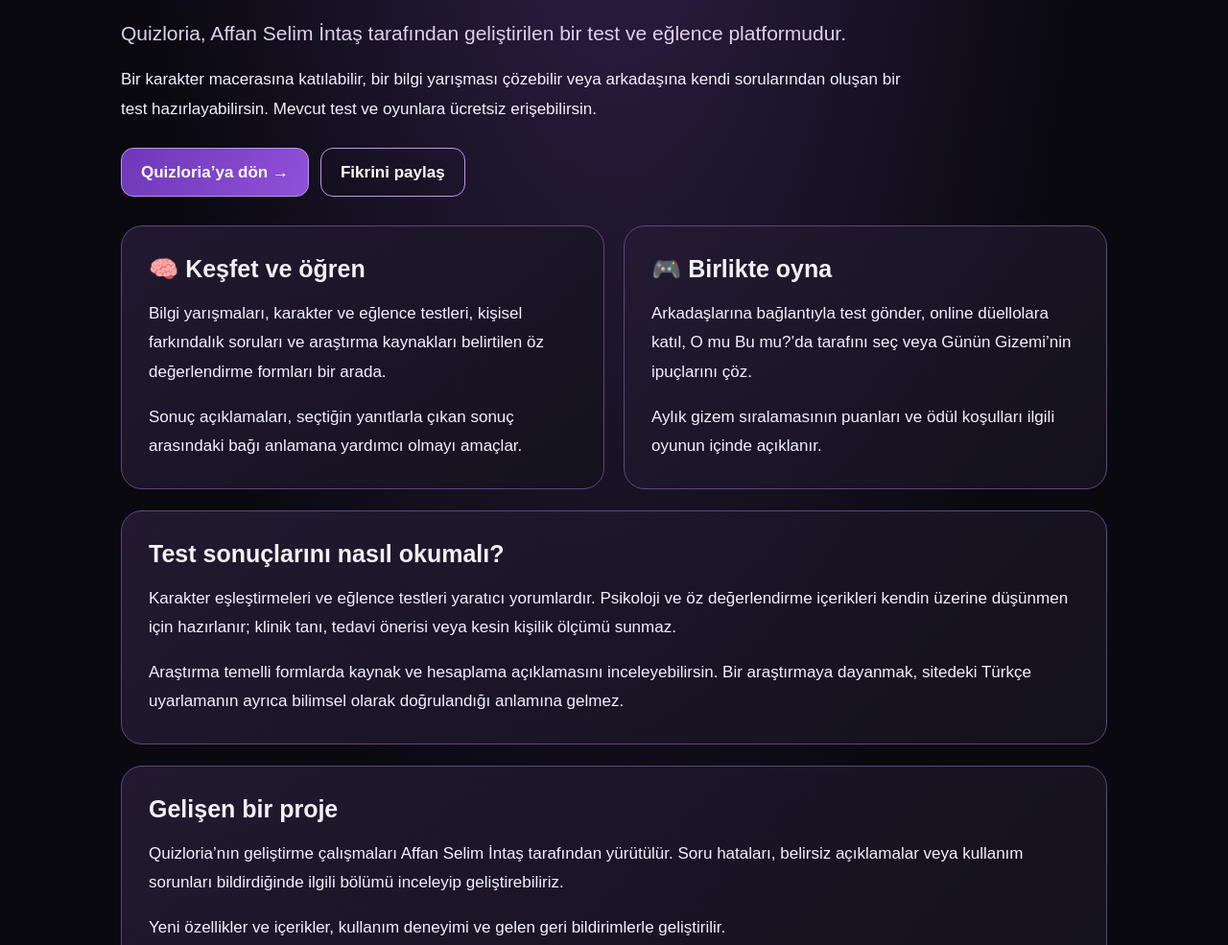
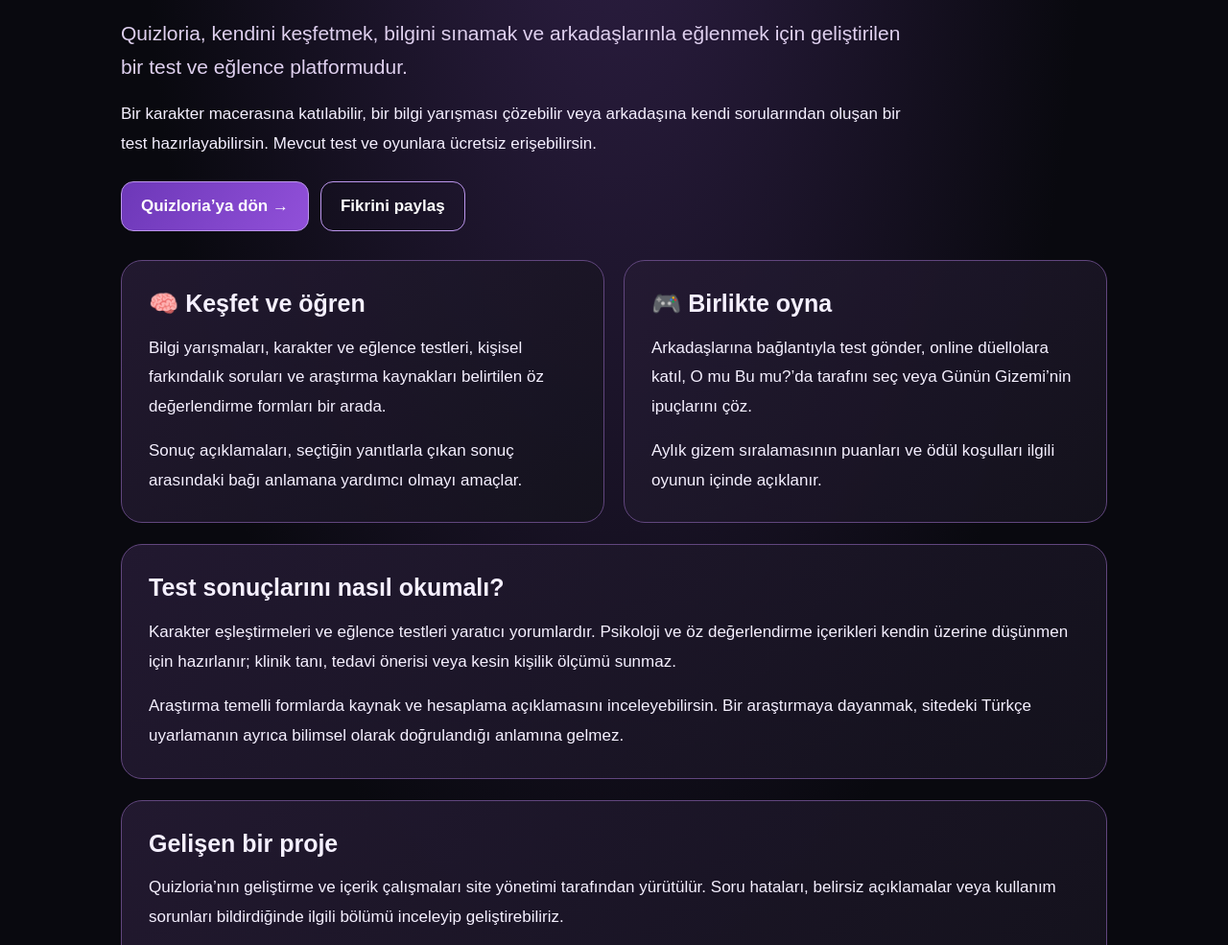
Before and after one commit to affanselim35-bit/Quizloria, a plain HTML site: page hakkimizda.html in a window 1280 px wide. Shown: the part 298-1283 px from the top of the page at 96% size. Drawn offline with Linux system fonts and the light colour scheme.

Commit message:
Keep developer name only in the About footer signature (#35)

```diff
--- a/hakkimizda.html
+++ b/hakkimizda.html
@@ -1,8 +1,8 @@
 <!doctype html>
 <html lang="tr"><head><meta charset="UTF-8"><meta name="viewport" content="width=device-width, initial-scale=1"><title>Hakkımızda | Quizloria</title><meta name="description" content="Quizloria’yı tanı: testler, karakter maceraları, arkadaş oyunları ve içerik yaklaşımımız."><link rel="canonical" href="https://quizloria.com/hakkimizda.html"><meta property="og:type" content="website"><meta property="og:title" content="Hakkımızda | Quizloria"><meta property="og:description" content="Quizloria’yı tanı: testler, karakter maceraları, arkadaş oyunları ve içerik yaklaşımımız."><meta property="og:url" content="https://quizloria.com/hakkimizda.html"><meta property="og:image" content="https://quizloria.com/quizloria-logo.png"><link rel="icon" type="image/png" sizes="96x96" href="/favicon.png"><link rel="shortcut icon" href="/favicon.ico"><link rel="stylesheet" href="/site-pages.css?v=1"></head>
 <body><a class="skip-link" href="#icerik">İçeriğe geç</a><header class="site-header"><div class="header-inner"><a class="brand" href="/"><img src="/favicon.svg" alt="" width="44" height="44">Quizloria</a><nav class="site-nav" aria-label="Bilgi sayfaları"><a href="/hakkimizda.html" aria-current="page">Hakkımızda</a><a href="/gizlilik.html">Gizlilik ve Çerezler</a><a href="/iletisim.html">İletişim</a></nav></div></header><main id="icerik">
-<div class="hero"><span class="eyebrow">QUIZLORIA’YI TANI</span><h1>Merakını takip et.<br>Birlikte keşfet.</h1><p class="lead">Quizloria, Affan Selim İntaş tarafından geliştirilen bir test ve eğlence platformudur.</p><p>Bir karakter macerasına katılabilir, bir bilgi yarışması çözebilir veya arkadaşına kendi sorularından oluşan bir test hazırlayabilirsin. Mevcut test ve oyunlara ücretsiz erişebilirsin.</p><div class="actions"><a class="button" href="/">Quizloria’ya dön →</a><a class="button secondary" href="/iletisim.html">Fikrini paylaş</a></div></div>
+<div class="hero"><span class="eyebrow">QUIZLORIA’YI TANI</span><h1>Merakını takip et.<br>Birlikte keşfet.</h1><p class="lead">Quizloria, kendini keşfetmek, bilgini sınamak ve arkadaşlarınla eğlenmek için geliştirilen bir test ve eğlence platformudur.</p><p>Bir karakter macerasına katılabilir, bir bilgi yarışması çözebilir veya arkadaşına kendi sorularından oluşan bir test hazırlayabilirsin. Mevcut test ve oyunlara ücretsiz erişebilirsin.</p><div class="actions"><a class="button" href="/">Quizloria’ya dön →</a><a class="button secondary" href="/iletisim.html">Fikrini paylaş</a></div></div>
 <div class="cards"><section class="panel"><h2>🧠 Keşfet ve öğren</h2><p>Bilgi yarışmaları, karakter ve eğlence testleri, kişisel farkındalık soruları ve araştırma kaynakları belirtilen öz değerlendirme formları bir arada.</p><p>Sonuç açıklamaları, seçtiğin yanıtlarla çıkan sonuç arasındaki bağı anlamana yardımcı olmayı amaçlar.</p></section><section class="panel"><h2>🎮 Birlikte oyna</h2><p>Arkadaşlarına bağlantıyla test gönder, online düellolara katıl, O mu Bu mu?’da tarafını seç veya Günün Gizemi’nin ipuçlarını çöz.</p><p>Aylık gizem sıralamasının puanları ve ödül koşulları ilgili oyunun içinde açıklanır.</p></section></div>
 <section class="panel"><h2>Test sonuçlarını nasıl okumalı?</h2><p>Karakter eşleştirmeleri ve eğlence testleri yaratıcı yorumlardır. Psikoloji ve öz değerlendirme içerikleri kendin üzerine düşünmen için hazırlanır; klinik tanı, tedavi önerisi veya kesin kişilik ölçümü sunmaz.</p><p>Araştırma temelli formlarda kaynak ve hesaplama açıklamasını inceleyebilirsin. Bir araştırmaya dayanmak, sitedeki Türkçe uyarlamanın ayrıca bilimsel olarak doğrulandığı anlamına gelmez.</p></section>
-<section class="panel"><h2>Gelişen bir proje</h2><p>Quizloria’nın geliştirme çalışmaları Affan Selim İntaş tarafından yürütülür. Soru hataları, belirsiz açıklamalar veya kullanım sorunları bildirdiğinde ilgili bölümü inceleyip geliştirebiliriz.</p><p>Yeni özellikler ve içerikler, kullanım deneyimi ve gelen geri bildirimlerle geliştirilir.</p><p><a href="/iletisim.html">Hata veya içerik önerisi gönder →</a></p></section>
+<section class="panel"><h2>Gelişen bir proje</h2><p>Quizloria’nın geliştirme ve içerik çalışmaları site yönetimi tarafından yürütülür. Soru hataları, belirsiz açıklamalar veya kullanım sorunları bildirdiğinde ilgili bölümü inceleyip geliştirebiliriz.</p><p>Yeni özellikler ve içerikler, kullanım deneyimi ve gelen geri bildirimlerle geliştirilir.</p><p><a href="/iletisim.html">Hata veya içerik önerisi gönder →</a></p></section>
 <section class="callout"><h2>Paylaşırken kontrol sende</h2><p>Bağlantıyla paylaştığın testleri bağlantıyı alan kişiler görebilir. Sonuç kartını indirmek veya paylaşmak senin seçiminle gerçekleşir. <a href="/gizlilik.html">Veri kullanımı ve gizlilik açıklamasını oku.</a></p></section></main><footer class="site-footer"><span>© 2026 Quizloria · Keşfet, eğlen, paylaş.</span><nav aria-label="Alt bilgi"><a href="/">Ana sayfa</a><a href="/hakkimizda.html" aria-current="page">Hakkımızda</a><a href="/gizlilik.html">Gizlilik ve Çerezler</a><a href="/iletisim.html">İletişim</a></nav><span class="q-developer-credit">Geliştiren: <a href="/hakkimizda.html">Affan Selim İntaş</a></span></footer></body></html>
```
